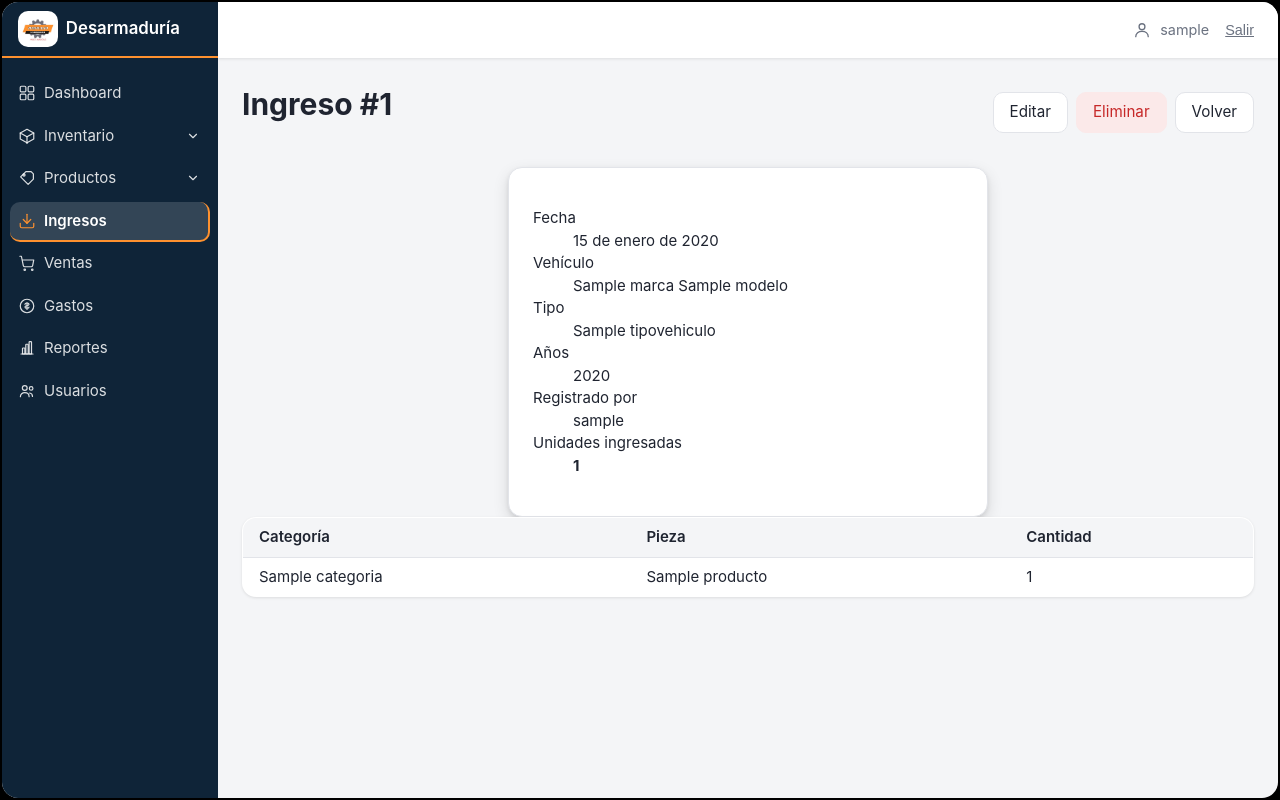
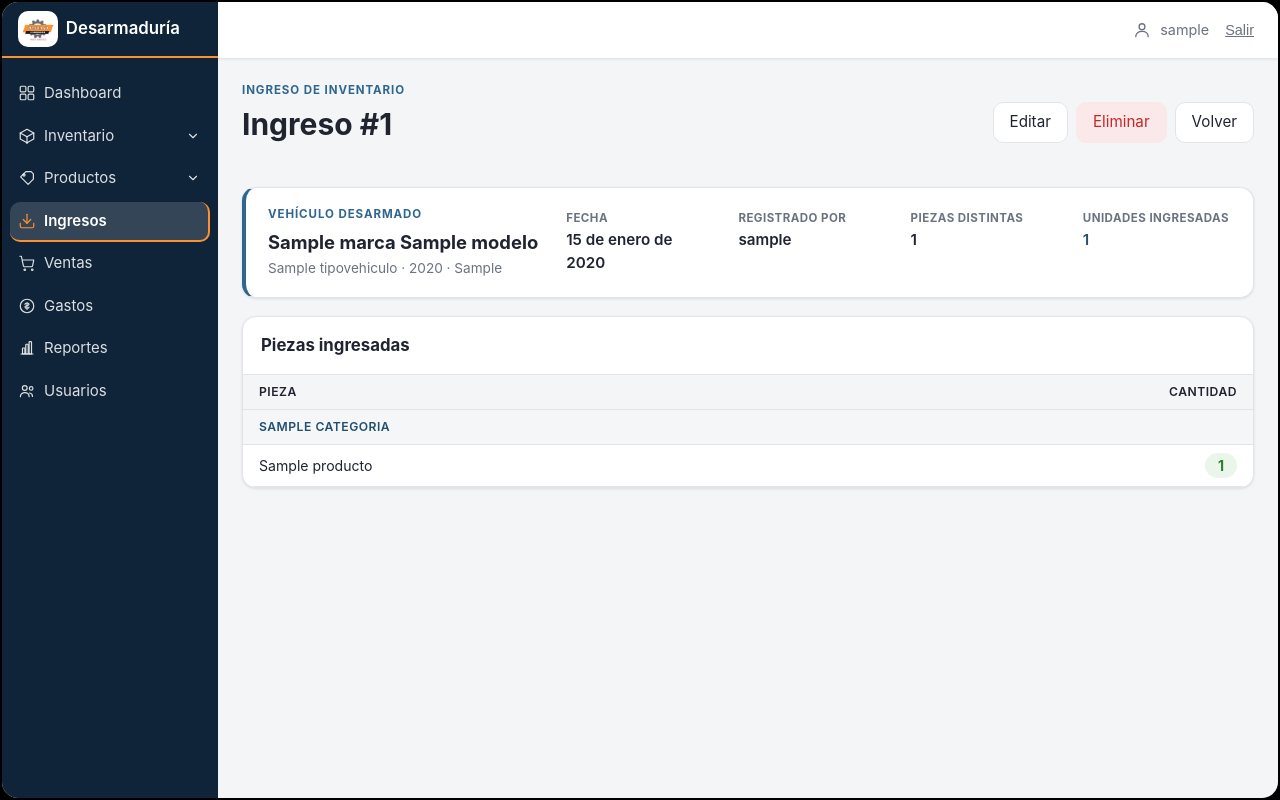
Before and after one commit to Rmoya100/Desarmaduria, a Django app: page /ingresos/1/ in a window 1280 px wide. Run offline with Django 5.2, Linux system fonts and the light colour scheme; a user stored in the database is signed in; tables that the repository leaves empty hold one stand-in row (values such as "Sample post").

Commit message:
Ingresos: detalle prolijo + editar muestra solo las piezas del ingreso
Detalle (entrada_detalle.html): reemplaza la tarjeta angosta flotante por
una tarjeta de resumen ancha (vehiculo destacado + fecha / responsable /
piezas / unidades) y la tabla de piezas agrupada por categoria.

Editar: al abrir un ingreso ya no se despliega el catalogo completo
(cientos de filas en 0). No se pre-marca ninguna categoria, asi que se
ven solo las piezas que ya tiene el ingreso; para agregar una que falto
se elige su categoria y se anota la cantidad (poner 0 la quita). Textos
del formulario adaptados a modo edicion.

Co-Authored-By: Claude Sonnet 5 <noreply@anthropic.com>

```diff
--- a/inventario/ingresos/views.py
+++ b/inventario/ingresos/views.py
@@ -149,13 +149,19 @@ def _procesar_formulario(request, entrada, titulo, mensaje_exito):
         form_categorias = CategoriasIngresoForm()
         form_lineas = None
         cantidades = cantidades_por_pieza(entrada) if entrada.pk else {}
-        seleccionadas = {
-            pieza.categoria_id for pieza in piezas if cantidades.get(pieza.pk)
-        }
+        if entrada.pk:
+            # Al editar no se pre-marca ninguna categoria: se ven solo las
+            # piezas ya cargadas y el resto se agrega desde el modal.
+            seleccionadas = set()
+        else:
+            seleccionadas = {
+                pieza.categoria_id for pieza in piezas if cantidades.get(pieza.pk)
+            }
 
     contexto = {
         "titulo": titulo,
         "entrada": entrada if entrada.pk else None,
+        "es_edicion": bool(entrada.pk),
         "form": form,
         "form_vehiculo": form_vehiculo,
         "form_lineas": form_lineas,
--- a/inventario/templates/inventario/ingresos/entrada_detalle.html
+++ b/inventario/templates/inventario/ingresos/entrada_detalle.html
@@ -1,10 +1,15 @@
 {% extends "base.html" %}
+{% load static %}
 
+{% block extra_css %}<link rel="stylesheet" href="{% static 'css/inventario.css' %}">{% endblock %}
 {% block title %}Ingreso #{{ entrada.pk }} · Desarmaduría{% endblock %}
 
 {% block content %}
 <div class="page-header page-header--actions">
+    <div>
+        <p class="eyebrow">Ingreso de inventario</p>
         <h1>Ingreso #{{ entrada.pk }}</h1>
+    </div>
     <div class="page-header__actions">
         {% if puede_editar %}
         <a href="{% url 'ingreso_editar' entrada.pk %}" class="btn">Editar</a>
@@ -16,65 +21,58 @@
     </div>
 </div>
 
-<div class="form-card">
-    <dl class="ingreso-ficha">
-        <div>
-            <dt>Fecha</dt>
-            <dd>{{ entrada.fecha }}</dd>
+<section class="ingreso-resumen-card">
+    <div class="ingreso-resumen-card__vehiculo">
+        <span class="eyebrow">Vehículo desarmado</span>
+        {% if entrada.vehiculo %}
+        <strong>{{ entrada.vehiculo.modelo.marca.nombre_marca }} {{ entrada.vehiculo.modelo.nombre_modelo }}</strong>
+        <span>
+            {% if entrada.vehiculo.tipo_vehiculo %}{{ entrada.vehiculo.tipo_vehiculo.nombre_tipo }} · {% endif %}
+            {{ entrada.vehiculo.rango_anios }}
+            {% if entrada.vehiculo.patente %} · {{ entrada.vehiculo.patente }}{% endif %}
+        </span>
+        {% else %}
+        <strong class="inventory-muted">Sin vehículo informado</strong>
+        {% endif %}
     </div>
-        <div>
-            <dt>Vehículo</dt>
-            <dd>
-                {% if entrada.vehiculo %}
-                    {{ entrada.vehiculo.modelo.marca.nombre_marca }}
-                    {{ entrada.vehiculo.modelo.nombre_modelo }}
-                {% else %}
-                    <span class="inventory-muted">Sin vehículo informado</span>
-                {% endif %}
-            </dd>
-        </div>
-        <div>
-            <dt>Tipo</dt>
-            <dd>{{ entrada.vehiculo.tipo_vehiculo.nombre_tipo|default:"—" }}</dd>
-        </div>
-        <div>
-            <dt>Años</dt>
-            <dd>{{ entrada.vehiculo.rango_anios|default:"—" }}</dd>
-        </div>
-        <div>
-            <dt>Registrado por</dt>
-            <dd>{{ entrada.usuario }}</dd>
-        </div>
-        <div>
-            <dt>Unidades ingresadas</dt>
-            <dd><strong>{{ total_unidades }}</strong></dd>
-        </div>
+    <dl class="ingreso-stats">
+        <div><dt>Fecha</dt><dd>{{ entrada.fecha }}</dd></div>
+        <div><dt>Registrado por</dt><dd>{{ entrada.usuario }}</dd></div>
+        <div><dt>Piezas distintas</dt><dd>{{ detalles|length }}</dd></div>
+        <div><dt>Unidades ingresadas</dt><dd class="ingreso-stats__destacado">{{ total_unidades }}</dd></div>
     </dl>
-</div>
+</section>
 
 {% if detalles %}
+<div class="table-panel" style="margin-top:18px;">
+    <div class="table-panel__header">
+        <div><h2>Piezas ingresadas</h2></div>
+    </div>
     <div class="table-scroll">
         <table class="data-table">
-        <caption class="visually-hidden">Piezas ingresadas</caption>
+            <caption class="visually-hidden">Piezas ingresadas, agrupadas por categoría</caption>
             <thead>
                 <tr>
-                <th scope="col">Categoría</th>
                     <th scope="col">Pieza</th>
-                <th scope="col">Cantidad</th>
+                    <th scope="col" class="ingreso-tabla__cantidad">Cantidad</th>
                 </tr>
             </thead>
+            {% regroup detalles by producto.categoria.nombre_categoria as grupos %}
+            {% for grupo in grupos %}
             <tbody>
-            {% for detalle in detalles %}
+                <tr class="ingreso-grupo"><th scope="rowgroup" colspan="2">{{ grupo.grouper }}</th></tr>
+                {% for detalle in grupo.list %}
                 <tr>
-                <td>{{ detalle.producto.categoria.nombre_categoria }}</td>
                     <td>{{ detalle.producto.nombre }}</td>
-                <td><span class="stock-badge">{{ detalle.cantidad }}</span></td>
+                    <td class="ingreso-tabla__cantidad"><span class="stock-badge">{{ detalle.cantidad }}</span></td>
                 </tr>
                 {% endfor %}
             </tbody>
+            {% endfor %}
         </table>
     </div>
+</div>
 {% else %}
-<div class="empty-state">Este ingreso no tiene piezas registradas.</div>
+<div class="empty-state" style="margin-top:18px;">Este ingreso no tiene piezas registradas.</div>
 {% endif %}
 {% endblock %}
--- a/static/css/inventario.css
+++ b/static/css/inventario.css
@@ -13,6 +13,7 @@
     letter-spacing: -0.02em;
 }
 
+.eyebrow,
 .inventory-page-head .eyebrow,
 .table-panel__header .eyebrow {
     margin: 0 0 3px;
@@ -408,6 +409,56 @@
 
 .ingreso-ficha dd { margin: 4px 0 0; }
 
+/* Detalle de ingreso: tarjeta de resumen ancha */
+.ingreso-resumen-card {
+    display: flex;
+    flex-wrap: wrap;
+    align-items: center;
+    gap: 28px;
+    padding: 18px 22px;
+    background: var(--color-surface);
+    border: 1px solid var(--color-border);
+    border-left: 4px solid var(--color-primary);
+    border-radius: 14px;
+    box-shadow: var(--shadow-sm);
+}
+
+.ingreso-resumen-card__vehiculo {
+    display: flex;
+    flex-direction: column;
+    gap: 2px;
+    min-width: 220px;
+}
+
+.ingreso-resumen-card__vehiculo strong { font-size: 1.15rem; }
+.ingreso-resumen-card__vehiculo > span:last-child {
+    color: var(--color-text-muted);
+    font-size: 0.85rem;
+}
+
+.ingreso-stats {
+    display: grid;
+    grid-template-columns: repeat(auto-fit, minmax(120px, 1fr));
+    gap: 8px 24px;
+    flex: 1;
+    margin: 0;
+}
+
+.ingreso-stats dt {
+    color: var(--color-text-muted);
+    font-size: 0.72rem;
+    font-weight: 700;
+    letter-spacing: 0.04em;
+    text-transform: uppercase;
+}
+
+.ingreso-stats dd { margin: 2px 0 0; font-size: 0.95rem; font-weight: 600; }
+.ingreso-stats__destacado { font-size: 1.3rem; color: var(--color-primary-dark); }
+
+@media (max-width: 640px) {
+    .ingreso-resumen-card { gap: 16px; }
+}
+
 .ingreso-lista-piezas {
     margin: 12px 0 0;
     padding-left: 20px;
```
Also changed, not shown: inventario/templates/inventario/ingresos/entrada_form.html (+9 -4 lines), static/js/ingresos.js (+5 -2 lines). Lines whose indentation alone changed are shown as unchanged.
